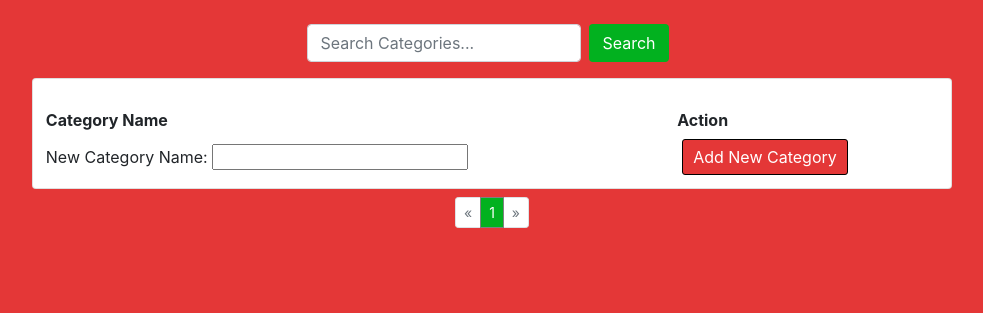
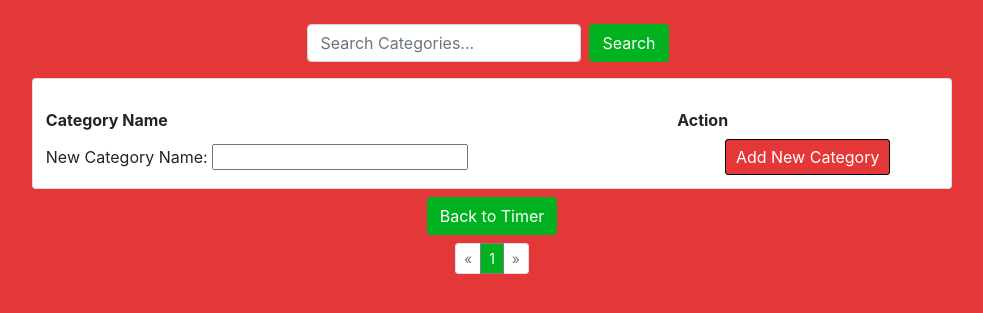
Before and after one commit to bionfinc/pomodoro, a Django app: page /manageCategories/ in a window 1280 px wide. Shown: the part 56-369 px from the top of the page, without its empty margins (148-1131 px from the left). Run offline with Django 3.2, Linux system fonts and the light colour scheme; the visitor is signed in with stand-in values (Sample User, id 1); data comes from the database, SQL or seed files in the repository; some libraries are stand-ins or nearby versions.

Commit message:
added back button

```diff
--- a/usersessions/templates/usersessions/manage_categories.html
+++ b/usersessions/templates/usersessions/manage_categories.html
@@ -38,7 +38,9 @@
                                 <input type="text" id="new_category" name="newCategory" maxlength="100">
                             </td>
                             <td>
-                                <button type="submit" class="btn-submit btn" >Add New Category</button>
+                                <div class='d-flex justify-content-center'>
+                                    <button type="submit" class="btn-submit btn" >Add New Category</button>
+                                </div>
                             </td>
                         </form>
                     </div>
--- a/usersessions/templates/usersessions/table_page.html
+++ b/usersessions/templates/usersessions/table_page.html
@@ -26,6 +26,9 @@
                             {% endblock %}
                         </table>
                     </div>
+                </div>
+                <div class='mt-2 d-flex justify-content-center'>
+                    <a class='btn btn-search' href="/">Back to Timer</a>
                 </div>
 
                 <div class="mt-2">
```
